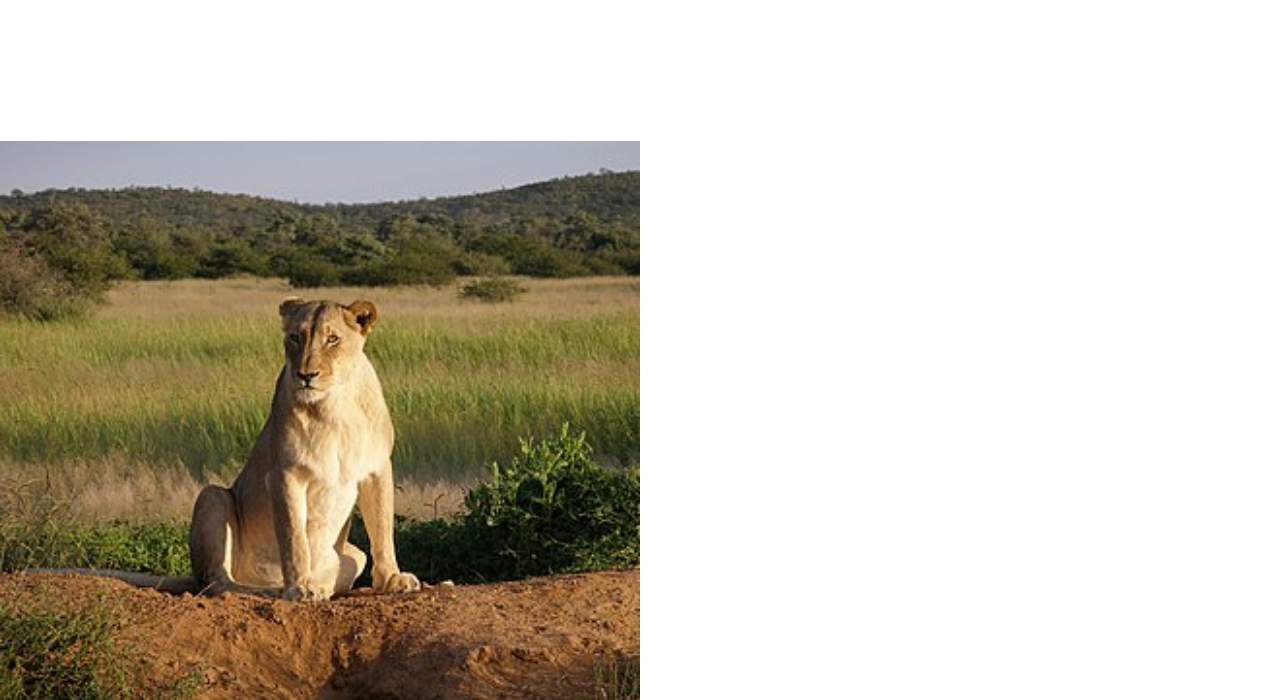
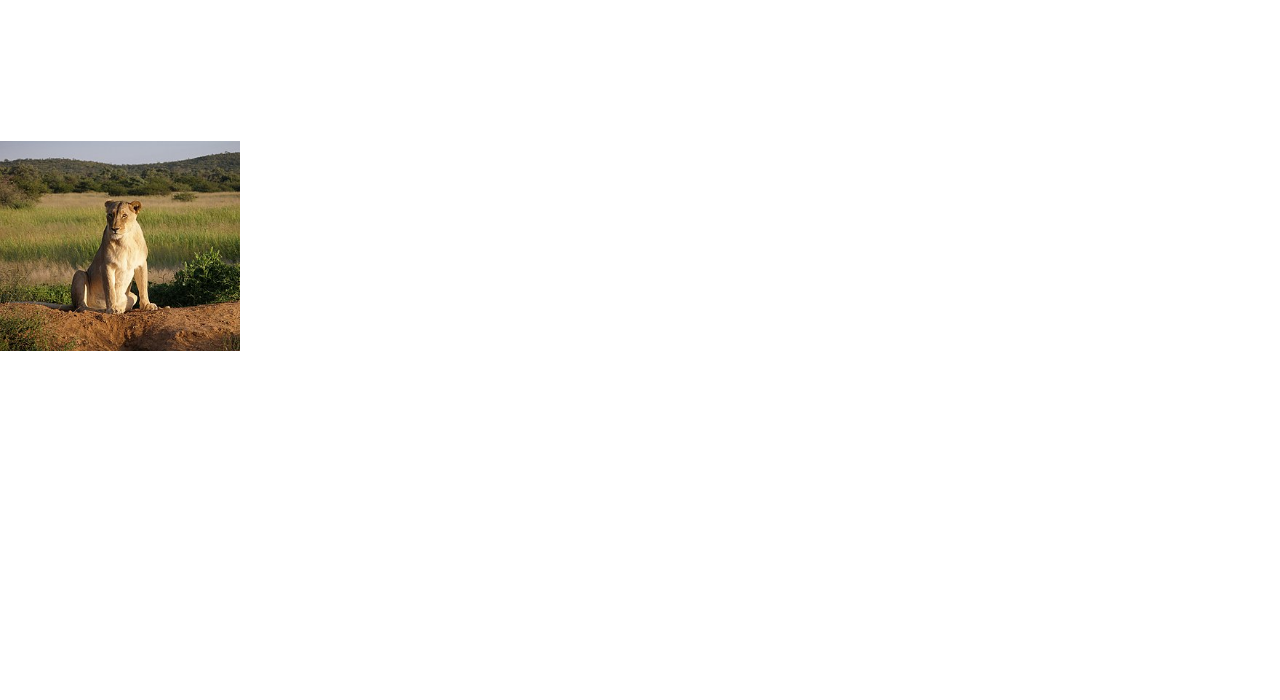
Before and after one commit to vivekvvk123/microsoft-clone, a website built with Vite: page index.html in a window 1280 px wide. Shown: the part 827-1527 px from the top of the page. After the commit the page ends 1178 px from the top, so only its background shows below. Built offline with nearby package versions, Linux system fonts and the light colour scheme; files whose address does not match are found by name.

Commit message:
test image

```diff
--- a/index.html
+++ b/index.html
@@ -113,7 +113,7 @@
 
     <div class="slider flex"></div>
 
-    <div ><img src="/components/lion.jpg" class="w-1/2"></div>
+    <div><img src="/components/lion.jpg" class="w-60"></div>
 </body>
 
 </html>
```
